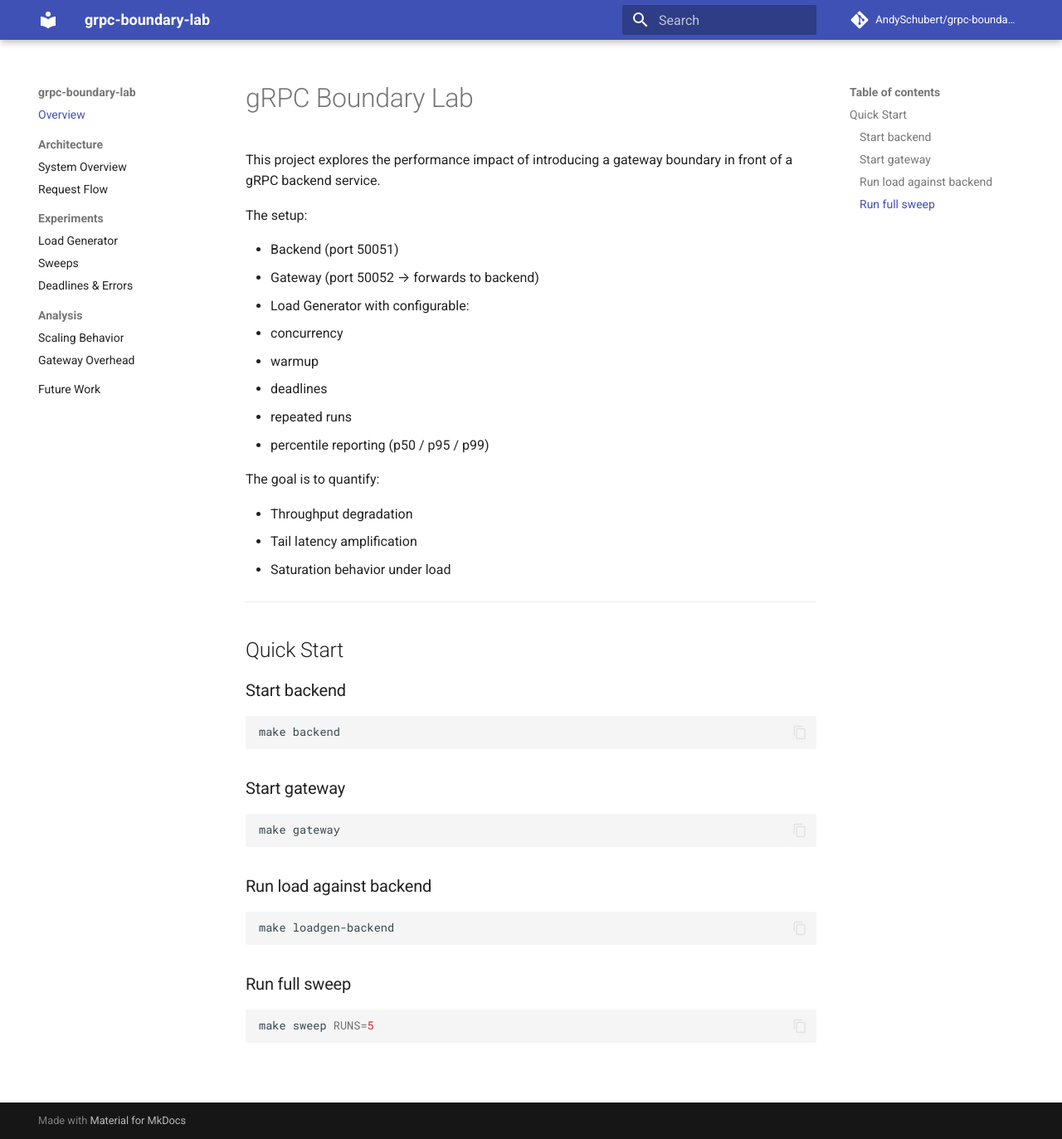
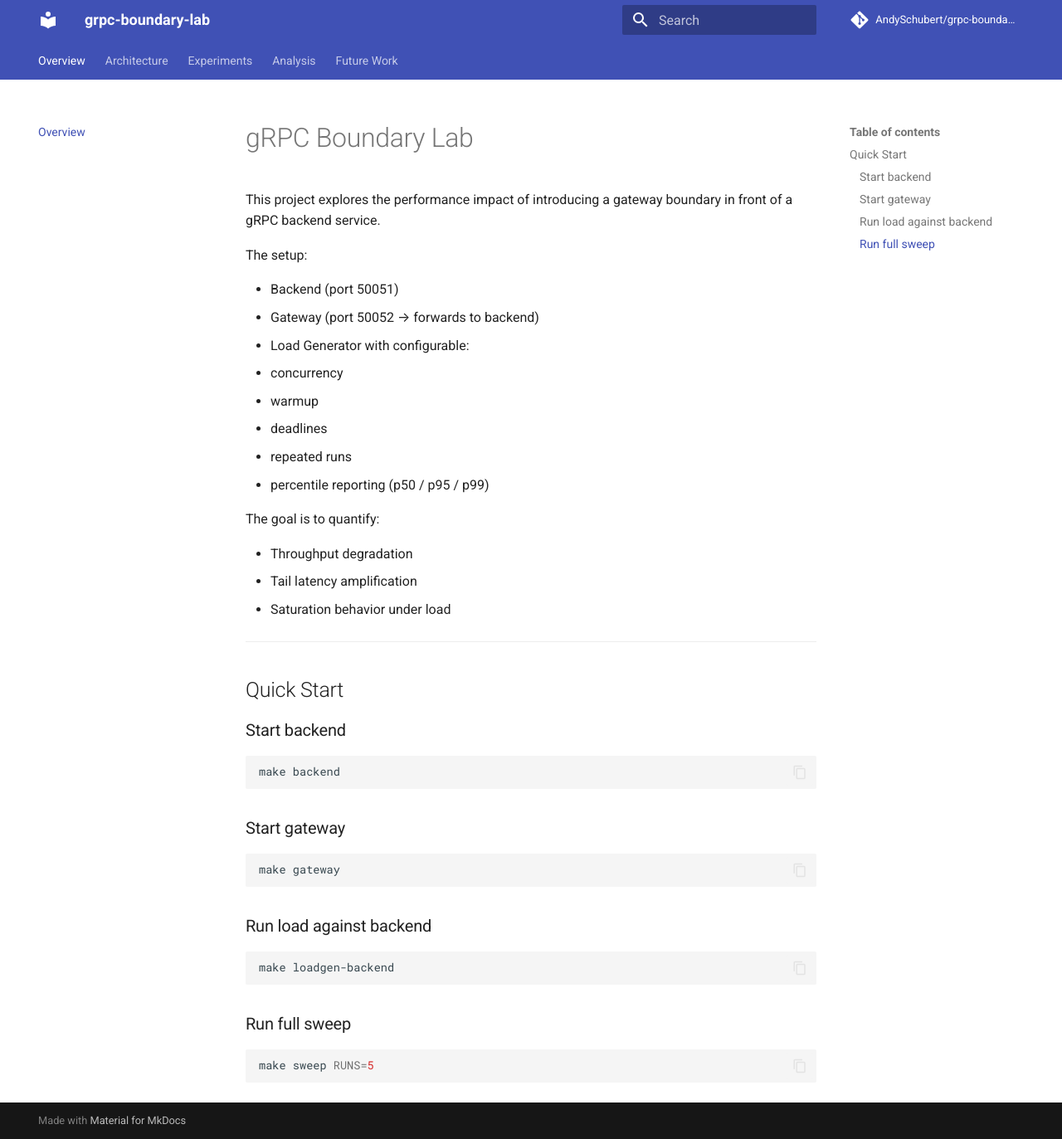
Before and after one commit to AndySchubert/grpc-boundary-lab, an MkDocs documentation site: the page built from docs/index.md, in a window 1280 px wide and 1373 px high. Shown: the whole window at 83% size. Built offline with MkDocs 1.6.1 and Material for MkDocs 9.7.7, drawn with Linux system fonts in a browser that asks for light colours; comment, search, counter and statistics services are not loaded.

Commit message:
docs: standardize mkdocs configuration

```diff
--- a/mkdocs.yml
+++ b/mkdocs.yml
@@ -1,49 +1,42 @@
 site_name: grpc-boundary-lab
 site_description: Exploring gRPC boundary overhead with a backend, gateway, and configurable load generator
+site_author: Andy Schubert
+
+repo_url: https://github.com/AndySchubert/grpc-boundary-lab
 repo_name: AndySchubert/grpc-boundary-lab
-repo_url: https://github.com/AndySchubert/grpc-boundary-lab
 
 theme:
   name: material
   features:
-    - navigation.instant
+    - navigation.tabs
     - navigation.sections
-    - navigation.tracking
+    - navigation.top
     - content.code.copy
-    - content.tabs.link
-    # - toc.integrate
-  palette:
-    - scheme: default
-      primary: indigo
-      accent: indigo
-    - scheme: slate
-      primary: indigo
-      accent: indigo
-      toggle:
-        icon: material/weather-night
-        name: Switch to dark mode
-
-nav:
-  - Overview: index.md
-
-  - Architecture:
-      - System Overview: architecture/system.md
-      - Request Flow: architecture/request-flow.md
-
-  - Experiments:
-      - Load Generator: experiments/loadgen.md
-      - Sweeps: experiments/sweeps.md
-      - Deadlines & Errors: experiments/deadlines.md
-
-  - Analysis:
-      - Scaling Behavior: analysis/scaling.md
-      - Gateway Overhead: analysis/gateway-overhead.md
-
-  - Future Work: future.md
+    - search.highlight
+    - search.suggest
 
 markdown_extensions:
+  - admonition
+  - toc:
+      permalink: true
   - pymdownx.superfences:
       custom_fences:
         - name: mermaid
           class: mermaid
           format: !!python/name:pymdownx.superfences.fence_code_format
+  - pymdownx.details
+  - pymdownx.highlight
+
+nav:
+  - Overview: index.md
+  - Architecture:
+      - System Overview: architecture/system.md
+      - Request Flow: architecture/request-flow.md
+  - Experiments:
+      - Load Generator: experiments/loadgen.md
+      - Sweeps: experiments/sweeps.md
+      - Deadlines & Errors: experiments/deadlines.md
+  - Analysis:
+      - Scaling Behavior: analysis/scaling.md
+      - Gateway Overhead: analysis/gateway-overhead.md
+  - Future Work: future.md
```
